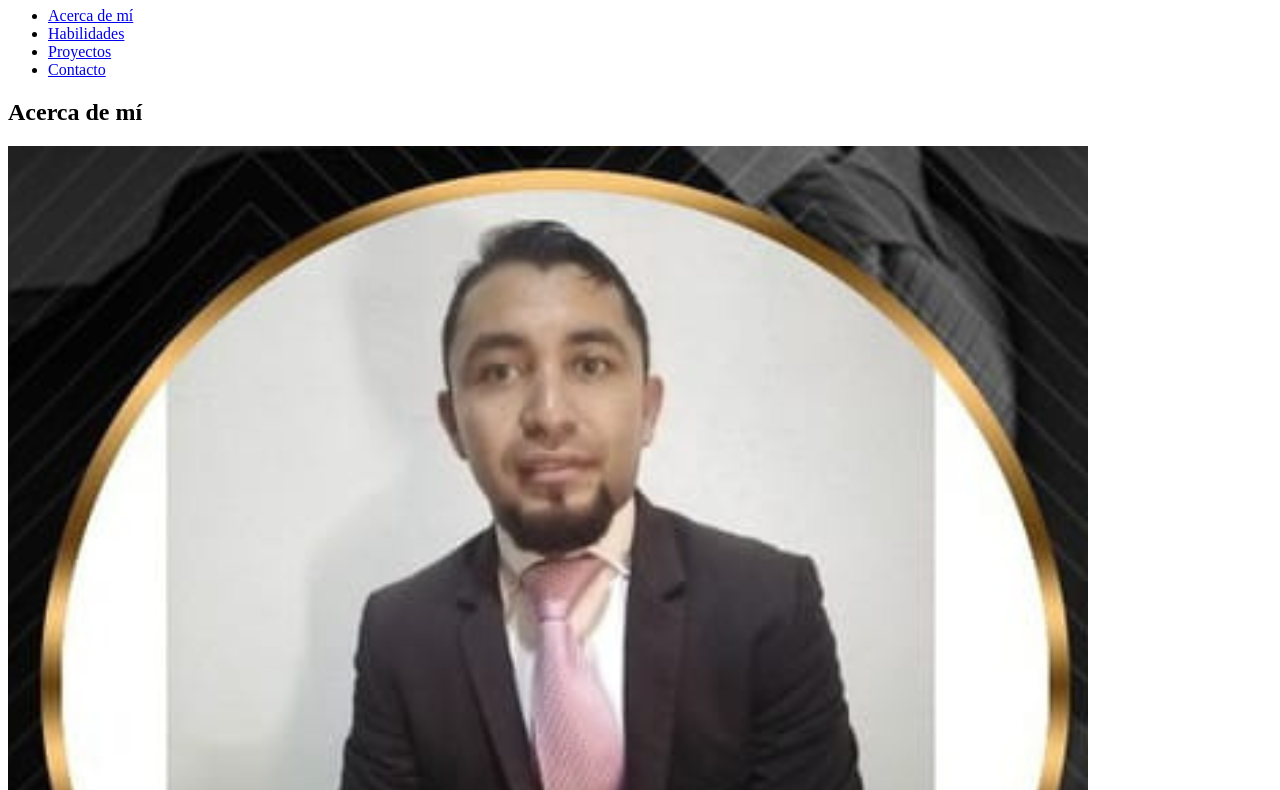
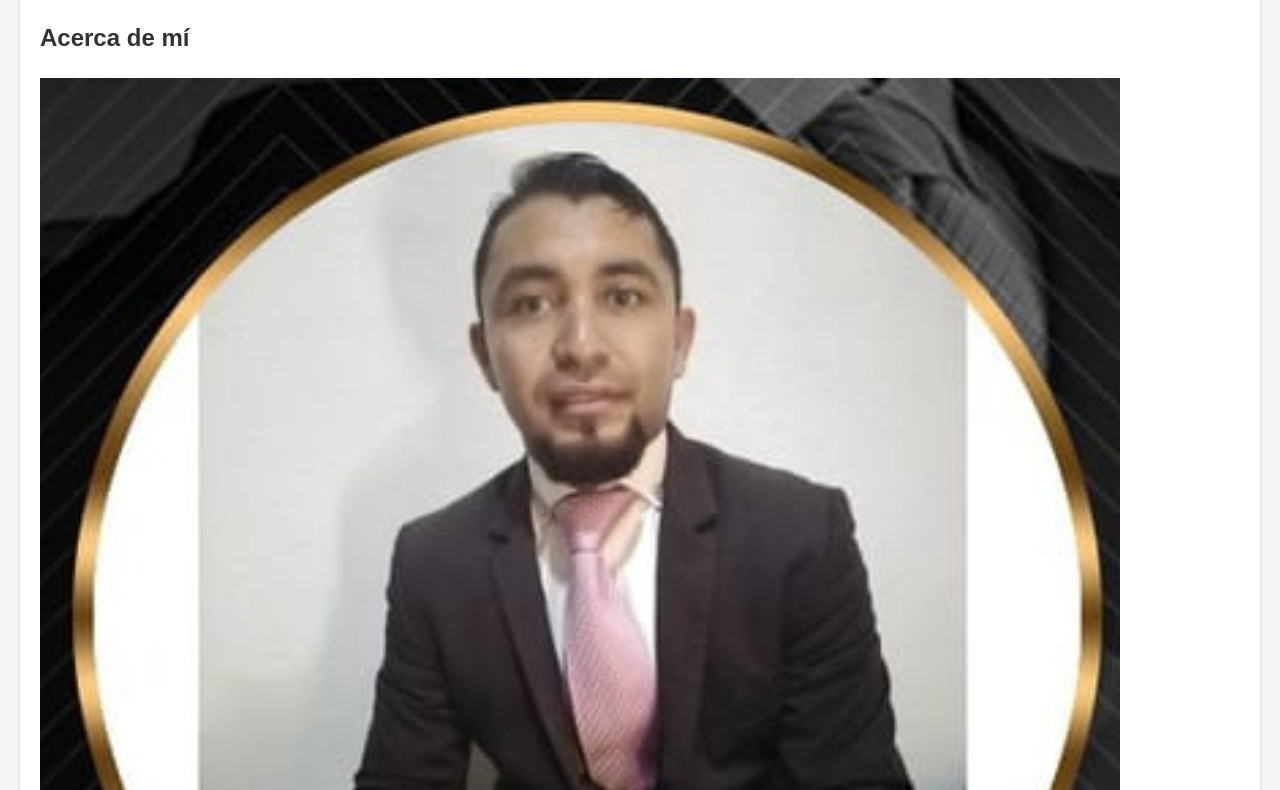
Before and after one commit to Tecnhology2024/portafolio-enyoi, a plain HTML site: page index.html in a window 1280 px wide. Shown: the part 99-889 px from the top of the page. Drawn offline with Linux system fonts and the light colour scheme.

Commit message:
se realizo otros cambios en la carpeta de stilos en especial lacss

```diff
--- a/index.html
+++ b/index.html
@@ -4,7 +4,7 @@
     <meta charset="UTF-8">
     <meta name="viewport" content="width=device-width, initial-scale=1.0">
     <title>Portafolio de Luis Alfredo Jimenez Ruiz</title>
-    <link rel="stylesheet" href="styles.css">
+    <link rel="stylesheet" href="styles.css"
     >
 
 </head>
--- a/styles.css
+++ b/styles.css
@@ -1,3 +1,69 @@
+/* General */
+body {
+    font-family: Arial, sans-serif;
+    margin: 0;
+    padding: 0;
+    line-height: 1.6;
+    background-color: #f4f4f4;
+    color: #333;
+}
+
+header {
+    background-color: #0078d4;
+    color: #fff;
+    padding: 10px 0;
+}
+
+header .container {
+    display: flex;
+    justify-content: space-between;
+    align-items: center;
+    padding: 0 20px;
+}
+
+header h1 {
+    margin: 0;
+    font-size: 24px;
+}
+
+header nav ul {
+    list-style: none;
+    margin: 0;
+    padding: 0;
+    display: flex;
+}
+
+header nav ul li {
+    margin: 0 10px;
+}
+
+header nav ul li a {
+    color: #fff;
+    text-decoration: none;
+    font-size: 16px;
+}
+
+header nav ul li a:hover {
+    text-decoration: underline;
+}
+
+/* Secciones */
+.section {
+    padding: 20px;
+    margin: 20px;
+    background-color: #fff;
+    border-radius: 8px;
+    box-shadow: 0 2px 5px rgba(0, 0, 0, 0.1);
+}
+
+/* Clases adicionales */
+.container {
+    width: 90%;
+    margin: auto;
+    max-width: 1200px;
+}
+
+/* Estilos para el modal */
 .modal {
     display: none;
     position: fixed;
```
